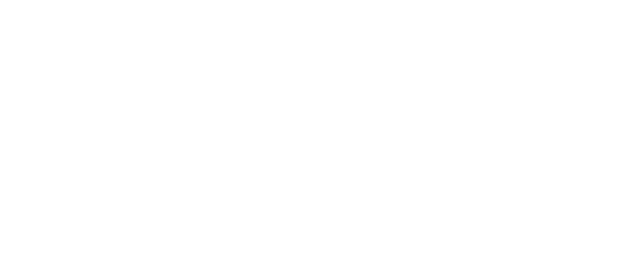
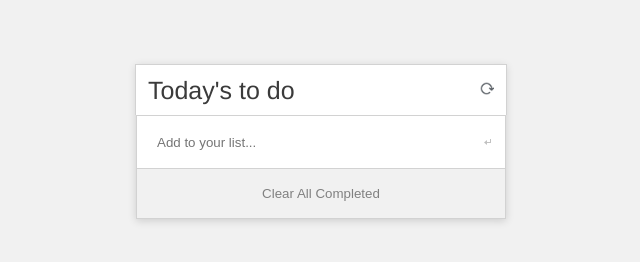
Before and after one commit to gersonhiggins/todo-list, a website: page index.html in a window 1280 px wide. Shown: the whole page, without its empty margins (319-959 px from the left). Drawn offline with Linux system fonts and the light colour scheme.

Commit message:
add, HTML, CSS, JS, installed webpack, added functionality, check linters

```diff
--- a/css/style.css
+++ b/css/style.css
@@ -0,0 +1,138 @@
+body {
+  box-sizing: border-box;
+  margin: 0;
+  padding: 0;
+  display: flex;
+  justify-content: center;
+  align-items: center;
+  background-color: #f1f1f1;
+  font-family: 'Franklin Gothic Medium', 'Arial Narrow', Arial, sans-serif;
+}
+
+.list {
+  background-color: white;
+  min-width: 370px;
+  max-width: 1300px;
+  margin-top: 5%;
+  display: flex;
+  flex-direction: column;
+  justify-content: center;
+  align-items: center;
+  box-shadow: 0 2px 8px rgba(0, 0, 0, 0.15);
+}
+
+.nav {
+  display: flex;
+  justify-content: space-between;
+  align-items: center;
+  border: 1px solid rgb(210, 210, 210);
+  border-bottom: none;
+  width: 100%;
+  height: 50px;
+}
+
+h1 {
+  padding-left: 12px;
+  font-size: 25px;
+  color: #3b3b3b;
+  font-weight: lighter;
+}
+
+ul {
+  list-style: none;
+  width: 100%;
+  padding: 0;
+  margin: 0;
+}
+
+ul > li {
+  border: 1px solid rgb(210, 210, 210);
+  border-bottom: none;
+  margin: 0;
+}
+
+.add form {
+  display: flex;
+  justify-content: space-around;
+  align-items: center;
+  width: 100%;
+}
+
+.chromeless-input {
+  width: 100%;
+  height: 50px;
+  border: none;
+  padding-left: 20px;
+}
+
+.clear {
+  width: 100%;
+  height: 50px;
+  border: 1px solid rgb(210, 210, 210);
+  border-top: none;
+  background-color: #f1f1f1;
+  color: gray;
+  transition: 0.5s;
+}
+
+.clear:hover {
+  background-color: #492626;
+  color: white;
+  cursor: pointer;
+}
+
+.icon-return {
+  appearance: none;
+  border: none;
+  background-color: transparent;
+  z-index: 0;
+  background-image: url(/images/enter-b06ec7fb441bc0e40d61ba975a0291ad.png);
+  background-repeat: no-repeat;
+  background-position: center;
+  width: 40px;
+  height: 50px;
+  cursor: pointer;
+}
+
+.refresh {
+  background-color: inherit;
+  border: none;
+  width: 40px;
+  height: 50px;
+  cursor: pointer;
+}
+
+.rolling {
+  top: 22px;
+  width: 15px;
+  transition: 0.7s;
+}
+
+.rolling.active {
+  transform: rotate(360deg);
+}
+
+.tasks {
+  display: flex;
+  justify-content: start;
+  align-items: center;
+  gap: 15px;
+}
+
+.toggle {
+  width: 30px;
+  height: 30px;
+}
+
+.toggle.active {
+  background-image: url(/images/221730.png);
+  background-repeat: no-repeat;
+  background-position: center;
+  background-size: 24px;
+  border: inherit;
+  background-color: inherit;
+}
+
+.text.active {
+  text-decoration: line-through;
+}
--- a/index.html
+++ b/index.html
@@ -1,5 +1,6 @@
 <!DOCTYPE html>
 <html lang="en">
+
 <head>
     <meta charset="UTF-8">
     <meta http-equiv="X-UA-Compatible" content="IE=edge">
@@ -7,7 +8,30 @@
     <title>Document</title>
     <link rel="stylesheet" href="./css/style.css">
 </head>
+
 <body>
+    <div class="list">
+        <div class="nav">
+            <h1>Today's to do</h1>
+            <button class="refresh"><img class="rolling" alt="reload"
+                    src="./images/1200px-Refresh_gray.svg.png"></button>
+        </div>
 
+        <ul>
+            <li class="add">
+                <form id="form" onsubmit="return false">
+                    <input id="new-item" class="chromeless-input" placeholder="Add to your list..." type="text"
+                        required maxlength="30">
+                    <button class="icon-return"></button>
+                </form>
+            </li>
+            <li class="task">
+
+            </li>
+        </ul>
+        <button class="clear">Clear All Completed</button>
+    </div>
+    <script type="module" src="dist/main.js"></script>
 </body>
+
 </html>
```
Also changed, not shown: package.json (+8 -0 lines), src/index.js (+12 -0 lines), src/modules/dom.js (added, +84 -0 lines), images/1200px-Refresh_gray.svg.png (added), images/221730.png (added), images/enter-b06ec7fb441bc0e40d61ba975a0291ad.png (added), 1 other file.
